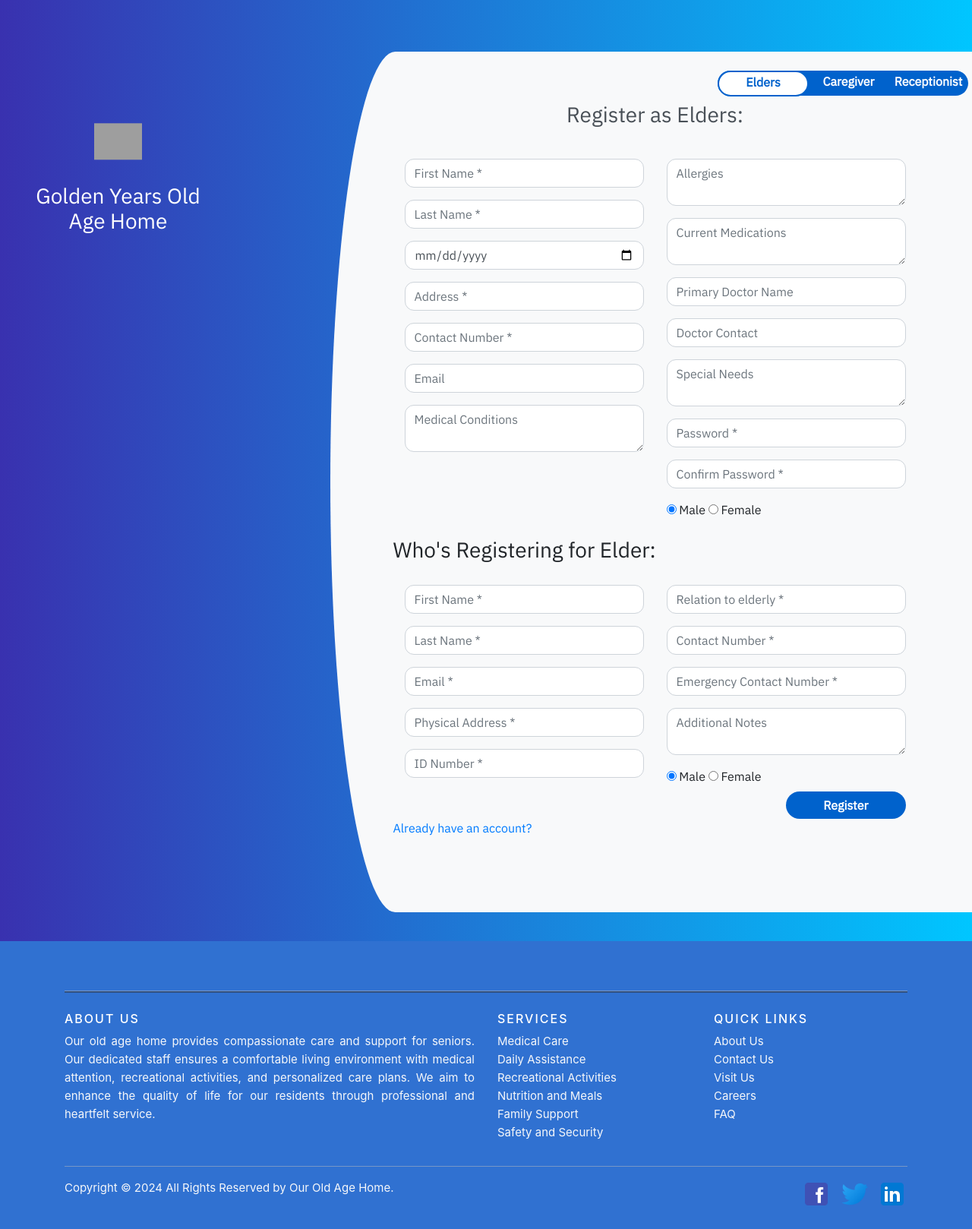
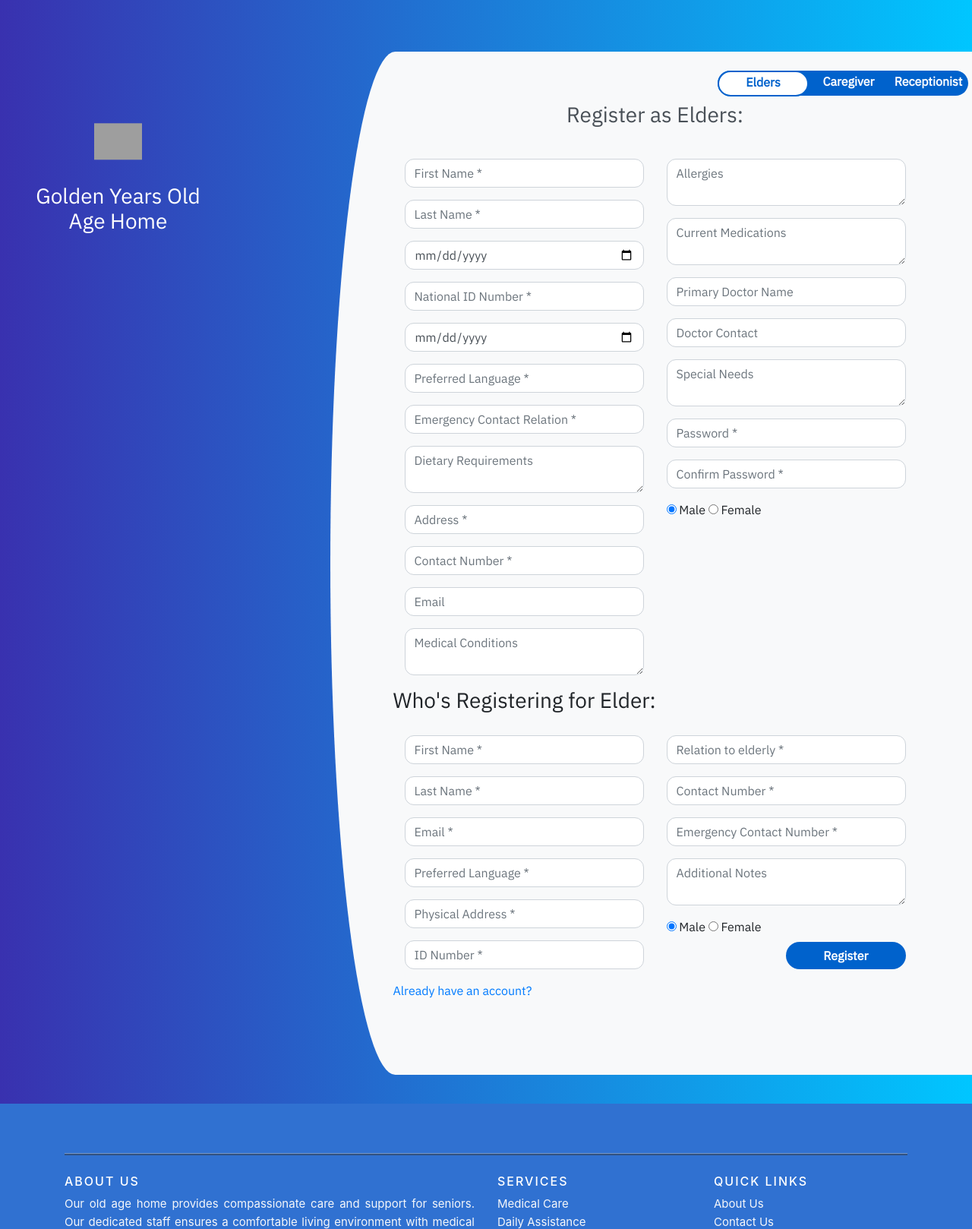
Before and after one commit to Kgaphola45/XISD6329_Web_Application, a PHP site: page /index1.php in a window 1280 px wide. Shown: the part 73-1691 px from the top of the page at 76% size. Run offline with PHP 8.4, Linux system fonts and the light colour scheme; some libraries are stand-ins or nearby versions; grey boxes are pictures that could not be loaded.

Commit message:
"Added new form fields for national ID number, admission date, preferred language, emergency contact relation, dietary requirements, and relative's preferred language."

```diff
--- a/index1.php
+++ b/index1.php
@@ -223,6 +223,22 @@
                                 <div class="form-group">
                                     <input type="date" class="form-control" placeholder="Date of Birth *" name="dob" required/>
                                 </div>
+
+                                <div class="form-group">
+        <input type="text" class="form-control" placeholder="National ID Number *" name="national_id" required/>
+    </div>
+    <div class="form-group">
+        <input type="date" class="form-control" placeholder="Date of Admission *" name="admission_date" required/>
+    </div>
+    <div class="form-group">
+        <input type="text" class="form-control" placeholder="Preferred Language *" name="preferred_language" required/>
+    </div>
+    <div class="form-group">
+        <input type="text" class="form-control" placeholder="Emergency Contact Relation *" name="emergency_contact_relation" required/>
+    </div>
+    <div class="form-group">
+        <textarea class="form-control" placeholder="Dietary Requirements" name="dietary_requirements"></textarea>
+    </div>
                                 <div class="form-group">
                                     <input type="text" class="form-control" placeholder="Address *" name="address" required/>
                                 </div>
@@ -288,6 +304,9 @@
                                 <div class="form-group">
                                     <input type="email" class="form-control" placeholder="Email *" name="relative_email" required/>
                                 </div>
+                                <div class="form-group">
+        <input type="text" class="form-control" placeholder="Preferred Language *" name="relative_preferred_language" required/>
+    </div>
                                 <div class="form-group">
                                     <input type="text" class="form-control" placeholder="Physical Address *" name="relative_physical_address" required/>
                                 </div>
```
Also changed, not shown: myhmsdb.sql (+12 -7 lines).
